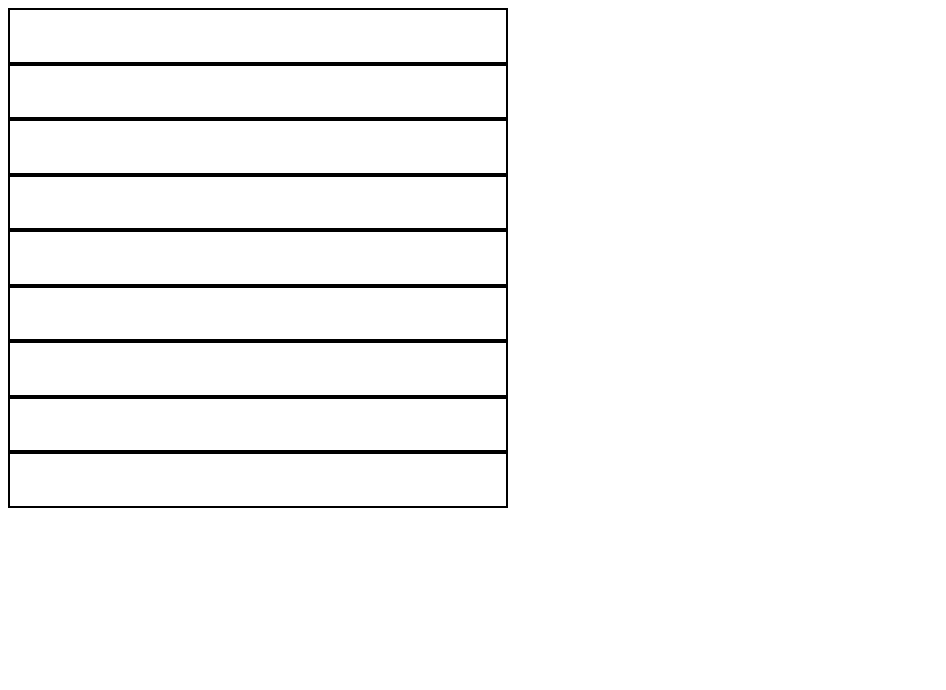
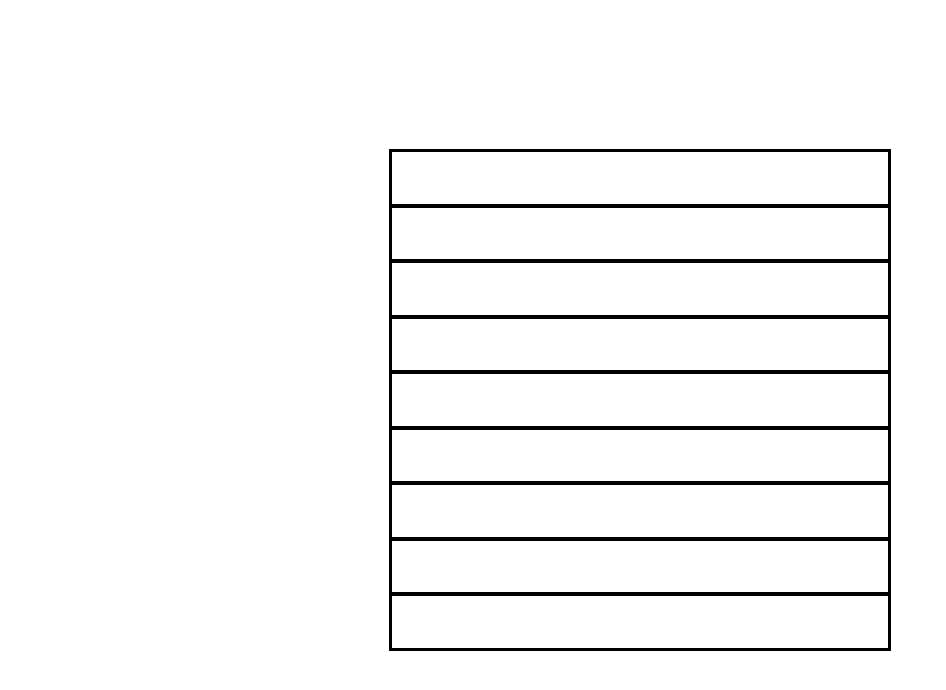
Before and after one commit to jkcswd/Etch-a-Sketch, a plain HTML site: page etch.html in a window 1280 px wide. Shown: the whole page, without its empty margins (0-946 px from the left). Drawn offline with Linux system fonts and the light colour scheme.

Commit message:
Create flex box for page and border for sketch-box

```diff
--- a/etch.css
+++ b/etch.css
@@ -1,9 +1,13 @@
 .page {
     width: 100%;
     height: 100%;
+    display: flex;
+    justify-content: center;
+    align-items: center;
 }
 
 .sketch-box {
+    border: 1px black solid;
     height: 500px;
     width: 500px;
     display: grid;
```
